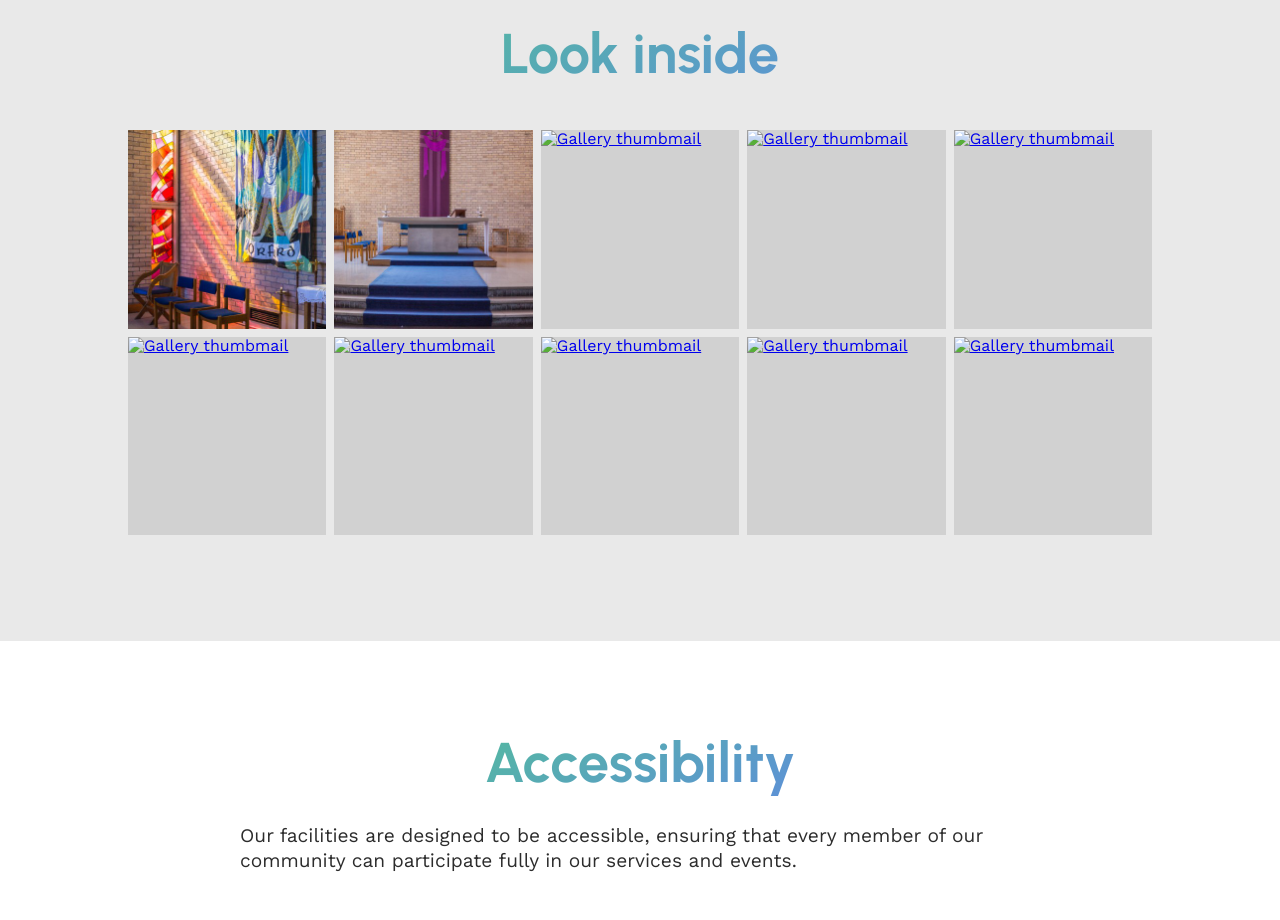
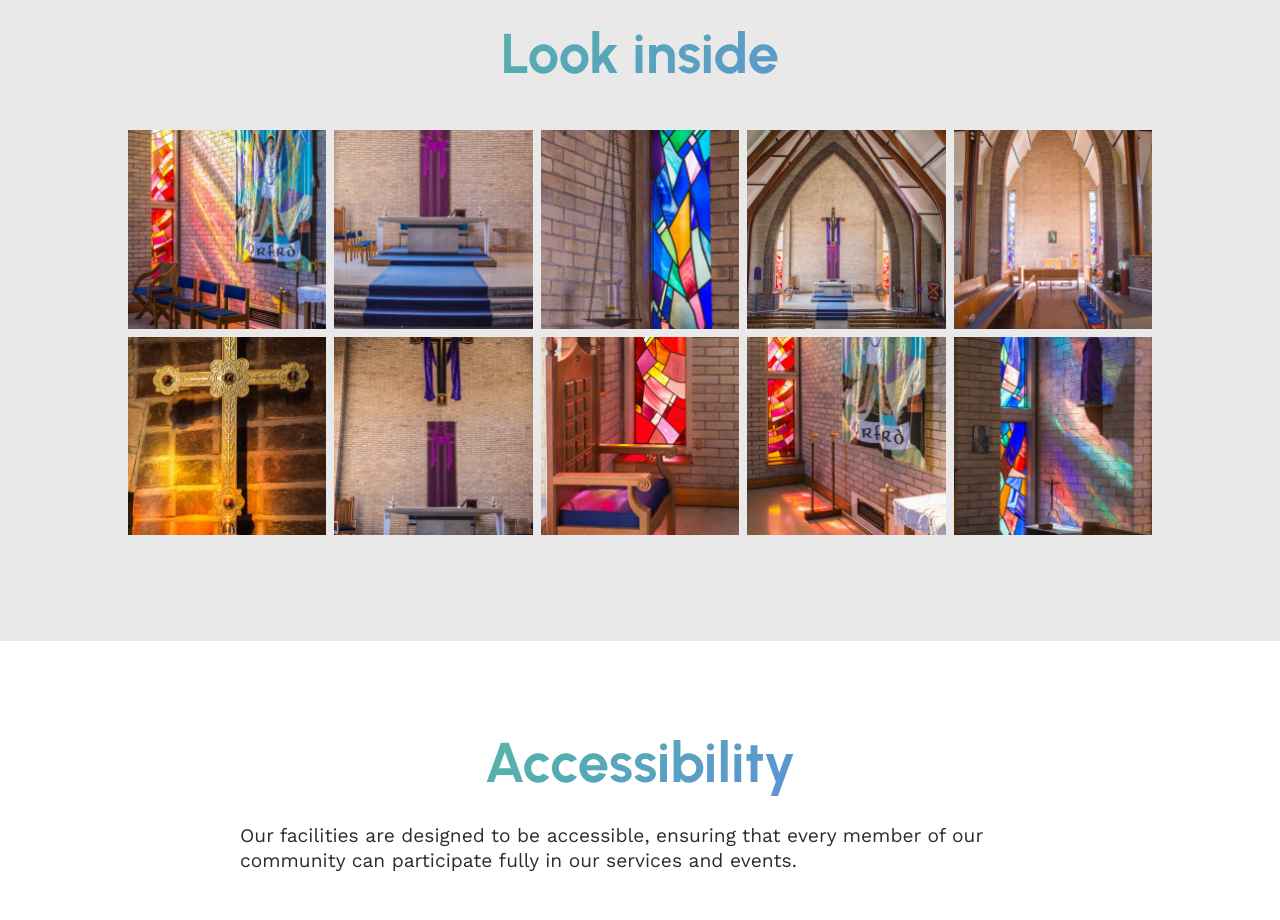
Before and after one commit to robbradley5678/St-Andrews-Orford, a plain HTML site: page about.html in a window 1280 px wide. Shown: the part 2700-3620 px from the top of the page. Drawn offline with nearby package versions, Linux system fonts and the light colour scheme.

Commit message:
hope this works

```diff
--- a/about.html
+++ b/about.html
@@ -110,7 +110,7 @@
                 </div>
                 <div class="column">
                     <h2 class="gradient-text">Building the foundations of faith</h2>
-                    <p>Our church is not just a place of worship; it's a cornerstone of support for the young minds blossoming in our linked school, <a href="https://www.standrews-cp.co.uk/warrington/primary/standrews" class="normal-link" target="_blank">St. Andrews CE Primary</a>.<sup class="new-window"</p>
+                    <p>Our church is not just a place of worship; it's a cornerstone of support for the young minds blossoming in our linked school, <a href="https:/www.standrews-cp.co.uk/warrington/primary/standrews" class="normal-link" target="_blank">St. Andrews CE Primary</a>.<sup class="new-window"</p>
                     <p>As students navigate their educational journey within the embrace of our church, they not only acquire essential academic skills but also cultivate a deep understanding of God's love and teachings.</p>
                     <p>Students regularly visit our church to take part in celebrations, worships, Eucharist and class worships. We celebrate key events such as Easter, St Andrew's Day and Christingle with all our friends and families in church.</p>
 
@@ -135,50 +135,50 @@
                </div>
 
                <div class="gallery-item    hidden-until-scroll">
-                    <a href="./media/gallery//about-us/003.jpg" data-lightbox="gallery" data-image-alg="Image 1">
-                       <img src="./media/gallery//about-us/thumbs/003.jpg" alt="Gallery thumbmail" loading="lazy">
+                    <a href="./media/gallery/about-us/003.jpg" data-lightbox="gallery" data-image-alg="Image 1">
+                       <img src="./media/gallery/about-us/thumbs/003.jpg" alt="Gallery thumbmail" loading="lazy">
                    </a>
                </div>
 
                <div class="gallery-item    hidden-until-scroll">
-                    <a href="./media/gallery//about-us/004.jpg" data-lightbox="gallery" data-image-alg="Image 1">
-                       <img src="./media/gallery//about-us/thumbs/004.jpg" alt="Gallery thumbmail" loading="lazy">
+                    <a href="./media/gallery/about-us/004.jpg" data-lightbox="gallery" data-image-alg="Image 1">
+                       <img src="./media/gallery/about-us/thumbs/004.jpg" alt="Gallery thumbmail" loading="lazy">
                    </a>
                </div>
 
                <div class="gallery-item    hidden-until-scroll">
-                    <a href="./media/gallery//about-us/005.jpg" data-lightbox="gallery" data-image-alg="Image 1">
-                       <img src="./media/gallery//about-us/thumbs/005.jpg" alt="Gallery thumbmail" loading="lazy">
+                    <a href="./media/gallery/about-us/005.jpg" data-lightbox="gallery" data-image-alg="Image 1">
+                       <img src="./media/gallery/about-us/thumbs/005.jpg" alt="Gallery thumbmail" loading="lazy">
                    </a>
                </div>
 
                <div class="gallery-item    hidden-until-scroll">
-                    <a href="./media/gallery//about-us/006.jpg" data-lightbox="gallery" data-image-alg="Image 1">
-                        <img src="./media/gallery//about-us/thumbs/006.jpg" alt="Gallery thumbmail" loading="lazy">
+                    <a href="./media/gallery/about-us/006.jpg" data-lightbox="gallery" data-image-alg="Image 1">
+                        <img src="./media/gallery/about-us/thumbs/006.jpg" alt="Gallery thumbmail" loading="lazy">
                     </a>
                 </div>
 
                 <div class="gallery-item    hidden-until-scroll">
-                    <a href="./media/gallery//about-us/007.jpg" data-lightbox="gallery" data-image-alg="Image 1">
-                       <img src="./media/gallery//about-us/thumbs/007.jpg" alt="Gallery thumbmail" loading="lazy">
+                    <a href="./media/gallery/about-us/007.jpg" data-lightbox="gallery" data-image-alg="Image 1">
+                       <img src="./media/gallery/about-us/thumbs/007.jpg" alt="Gallery thumbmail" loading="lazy">
                    </a>
                </div>
 
                <div class="gallery-item    hidden-until-scroll">
-                    <a href="./media/gallery//about-us/009.jpg" data-lightbox="gallery" data-image-alg="Image 1">
-                       <img src="./media/gallery//about-us/thumbs/009.jpg" alt="Gallery thumbmail" loading="lazy">
+                    <a href="./media/gallery/about-us/009.jpg" data-lightbox="gallery" data-image-alg="Image 1">
+                       <img src="./media/gallery/about-us/thumbs/009.jpg" alt="Gallery thumbmail" loading="lazy">
                    </a>
                </div>
 
                <div class="gallery-item    hidden-until-scroll">
-                    <a href="./media/gallery//about-us/012.jpg" data-lightbox="gallery" data-image-alg="Image 1">
-                        <img src="./media/gallery//about-us/thumbs/012.jpg" alt="Gallery thumbmail" loading="lazy">
+                    <a href="./media/gallery/about-us/012.jpg" data-lightbox="gallery" data-image-alg="Image 1">
+                        <img src="./media/gallery/about-us/thumbs/012.jpg" alt="Gallery thumbmail" loading="lazy">
                     </a>
                 </div>
 
                 <div class="gallery-item    hidden-until-scroll">
-                    <a href="./media/gallery//about-us/013.jpg" data-lightbox="gallery" data-image-alg="Image 1">
-                        <img src="./media/gallery//about-us/thumbs/013.jpg" alt="Gallery thumbmail" loading="lazy">
+                    <a href="./media/gallery/about-us/013.jpg" data-lightbox="gallery" data-image-alg="Image 1">
+                        <img src="./media/gallery/about-us/thumbs/013.jpg" alt="Gallery thumbmail" loading="lazy">
                     </a>
                 </div>
             </div>
```
